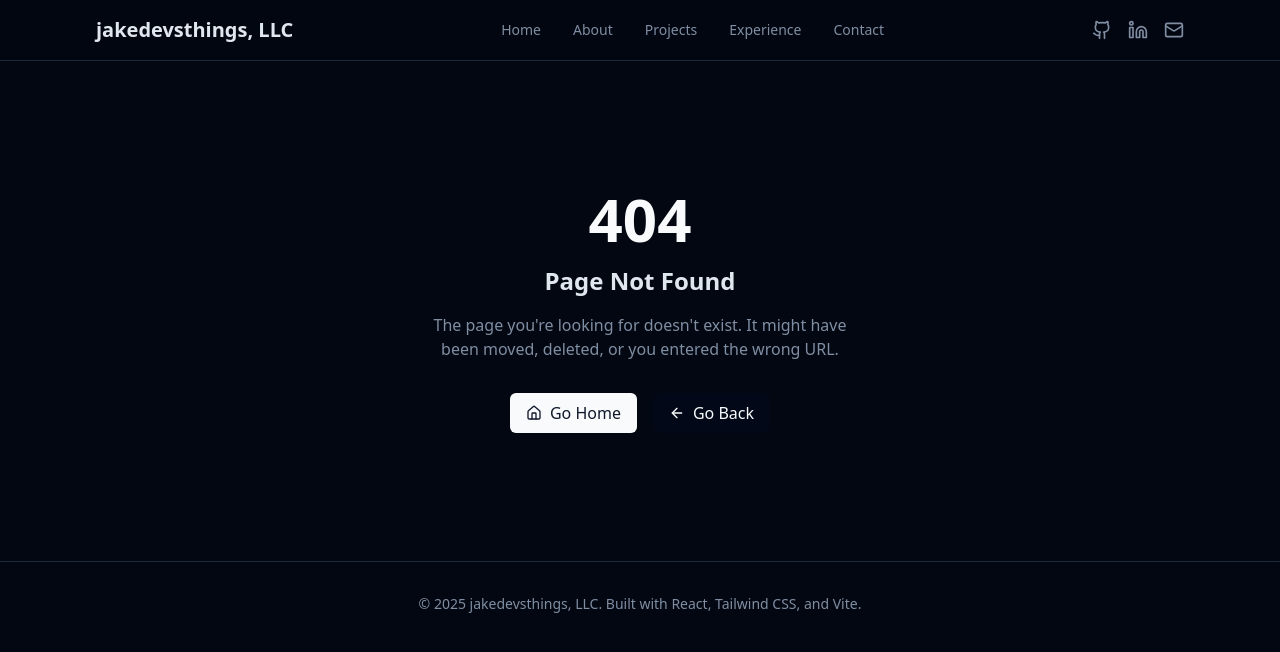
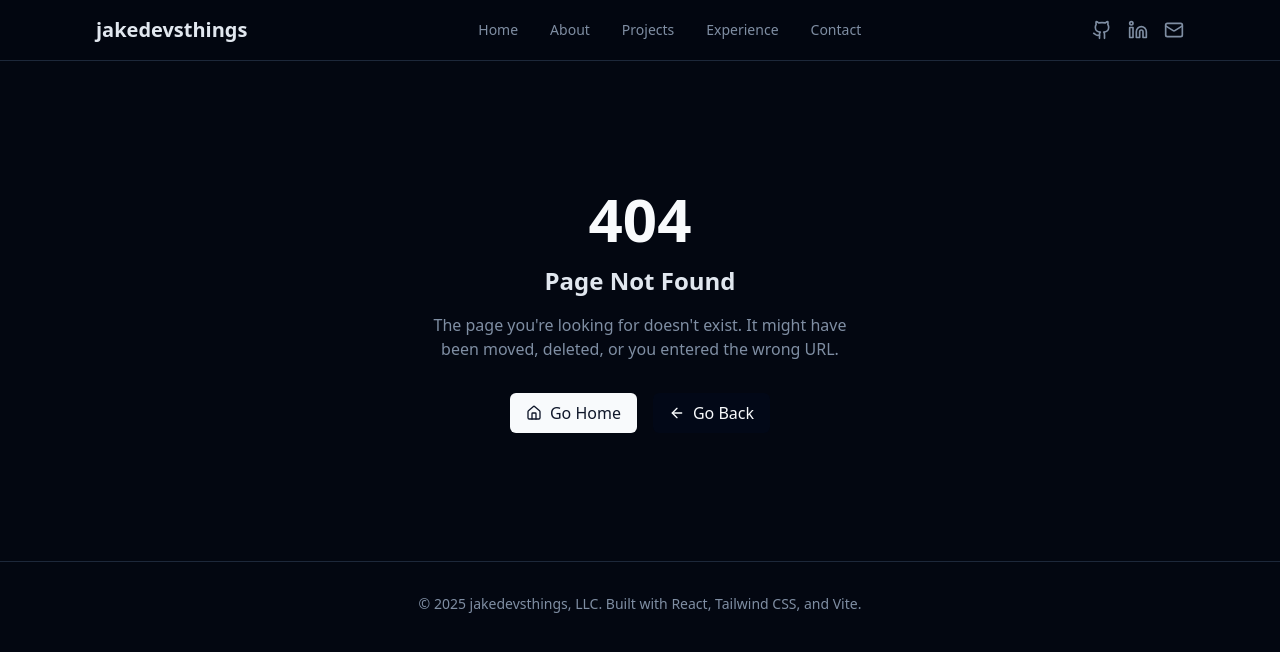
Before and after one commit to jakedevsthings/jakedevsthings.github.io, a React (Vite) app: page /jakedevsthings.github.io/ in a window 1280 px wide. Shown: the top 652 px of the page. Built offline with nearby package versions, Linux system fonts and the light colour scheme.

Commit message:
feat: Update organization name display in layout to use short version

```diff
--- a/src/components/Layout.jsx
+++ b/src/components/Layout.jsx
@@ -32,7 +32,7 @@ const Layout = ({ children }) => {
               to="/"
               className="text-xl font-bold text-foreground hover:text-primary transition-colors"
             >
-              {portfolioData.personal.orgName}
+              {portfolioData.personal.orgNameShort}
             </Link>
 
             {/* Desktop Navigation */}
--- a/src/data/portfolio.js
+++ b/src/data/portfolio.js
@@ -2,6 +2,7 @@
 export const portfolioData = {
   personal: {
     name: "Jacob Siau",
+    orgNameShort: "jakedevsthings",
     orgName: "jakedevsthings, LLC",
     title: "Senior Associate Software Engineer",
     location: "DFW",
```
